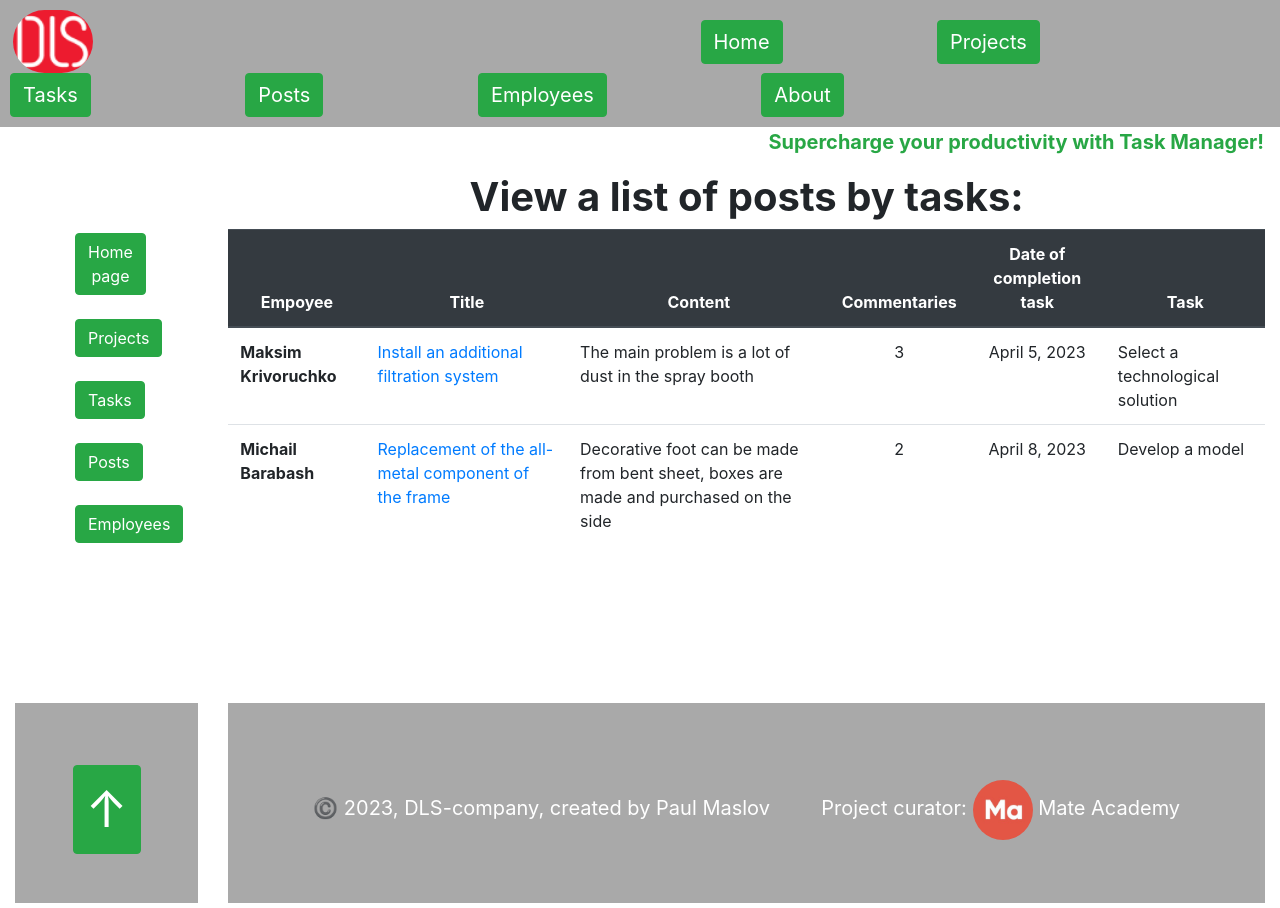
After one commit to Paul-Maslov/factory_task_manager, a Django app: page /post/ in a window 1280 px wide. The commit adds this page. Run offline with Django 4.2, Linux system fonts and the light colour scheme; data comes from the database, SQL or seed files in the repository; both versions use the stored data as it was after the commit.

Commit message:
Added Post&Comentary Views, refactored footer,navigation, settings

```diff
--- a/factory_task_manager/settings.py
+++ b/factory_task_manager/settings.py
@@ -37,6 +37,7 @@ INSTALLED_APPS = [
     "django.contrib.sessions",
     "django.contrib.messages",
     "django.contrib.staticfiles",
+    "crispy_forms",
     "task_manager",
 ]
 
@@ -67,6 +68,8 @@ TEMPLATES = [
         },
     },
 ]
+
+CRISPY_TEMPLATE_PACK = "bootstrap4"
 
 WSGI_APPLICATION = "factory_task_manager.wsgi.application"
 
@@ -102,6 +105,8 @@ AUTH_PASSWORD_VALIDATORS = [
 
 AUTH_USER_MODEL = "task_manager.Employee"
 
+LOGIN_REDIRECT_URL = "/"
+
 # Internationalization
 # https://docs.djangoproject.com/en/4.1/topics/i18n/
 
--- a/factory_task_manager/urls.py
+++ b/factory_task_manager/urls.py
@@ -21,5 +21,6 @@ from django.conf.urls.static import static
 
 urlpatterns = [
     path("admin/", admin.site.urls),
+    path("accounts/", include("django.contrib.auth.urls")),
     path("", include("task_manager.urls", namespace="task_manager")),
 ] + static(settings.STATIC_URL, document_root=settings.STATIC_ROOT)
--- a/static/css/styles.css
+++ b/static/css/styles.css
@@ -1,7 +1,14 @@
+html {
+  scroll-behavior: smooth;
+}
+
 body{
     margin: 0;
     padding: 0;
     box-sizing: border-box;
+
+    --button-height: 100px;
+    --button-width: 100px;
 }
 
 .header{
@@ -11,7 +18,7 @@ body{
 }
 
 .nav{
-     display: inline;
+    display: inline;
 }
 
 .nav__link {
@@ -27,16 +34,24 @@ body{
     padding: 3px;
 }
 
+.logo img{
+    width: 80px;
+    border-radius: 40px;
+}
 
 .footer{
-    height: 80px;
+    padding: 5px;
+    height: 200px;
+    line-height: 200px;
     font-size: 20px;
+    color: white;
     background-color: darkgrey;
     text-align: center;
 }
 
 .footer img{
-    width: 30px;
+    width: 60px;
+    border-radius: 30px;
 }
 
 blockquote{
@@ -84,3 +99,18 @@ blockquote{
 .diploma-location{
     text-align: center;
 }
+
+.scrollTop{
+  content: "&uarr";
+  color:white;
+  width: var(--button-width);
+  height: var(--button-height);
+  border-radius: 5px;
+  background-color: green;
+  position: fixed;
+}
+
+.scrollTop__link {
+  font-size: 50px;
+  color: white;
+}
--- a/task_manager/models.py
+++ b/task_manager/models.py
@@ -26,6 +26,9 @@ class Employee(AbstractUser):
         ordering = ["username"]
         verbose_name = "employee"
         verbose_name_plural = "employees"
+
+    def __str__(self):
+        return f"{self.first_name} {self.last_name}"
 
 
 class Team(models.Model):
@@ -97,6 +100,9 @@ class Task(models.Model):
     class Meta:
         ordering = ["deadline", "priority"]
 
+    def __str__(self):
+        return self.name
+
 
 class Post(models.Model):
     title = models.CharField(max_length=255)
--- a/task_manager/urls.py
+++ b/task_manager/urls.py
@@ -1,13 +1,21 @@
 from django.urls import path, include
 
-from task_manager.views import index, about
-
+from task_manager.views import (
+    index, about,
+    PostListView, PostDetailView,
+    CommentaryCreateView,
+)
 
 urlpatterns = [
     path("", index, name="index"),
     path("about/", about, name="about"),
-
-
+    path("post/", PostListView.as_view(), name="post"),
+    path("post/<int:pk>/", PostDetailView.as_view(), name="post-detail"),
+    path(
+        "post/<int:pk>/comment/",
+        CommentaryCreateView.as_view(),
+        name="post-create-comment"
+    ),
 ]
 
 app_name = "task_manager"
--- a/task_manager/views.py
+++ b/task_manager/views.py
@@ -1,5 +1,10 @@
+from django.contrib.auth.mixins import LoginRequiredMixin
+from django.http import HttpResponseRedirect
 from django.shortcuts import render
+from django.urls import reverse
+from django.views import generic
 
+from task_manager.forms import CommentaryCreateForm
 from task_manager.models import Project, Task, Post, Commentary
 
 
@@ -23,3 +28,44 @@ def index(request):
 
 def about(request):
     return render(request, "task_manager/about.html")
+
+
+class PostListView(generic.ListView):
+    model = Post
+    queryset = Post.objects.select_related(
+        "owner"
+    ).prefetch_related(
+        "commentaries"
+    ).order_by("created_time")
+    paginate_by = 5
+
+
+class PostDetailView(generic.DetailView):
+    context_object_name = "post_detail"
+    model = Post
+    queryset = Post.objects.prefetch_related(
+        "task__assignees__tasks"
+    ).prefetch_related(
+        "commentaries"
+    ).select_related(
+        "owner"
+    ).order_by("created_time")
+
+
+class CommentaryCreateView(generic.CreateView):
+
+    def post(self, request, *args, **kwargs):
+        post_id = kwargs["pk"]
+        post_url = reverse("task_manager:post-detail", kwargs={"pk": post_id})
+        form = CommentaryCreateForm(request.POST)
+
+        if form.is_valid():
+            content = form.cleaned_data["content"]
+
+            if post_id and content:
+                form.instance.user_id = self.request.user.pk
+                form.instance.post_id = post_id
+                self.success_url = post_url
+                return super().form_valid(form)
+
+        return HttpResponseRedirect(post_url)
--- a/templates/base.html
+++ b/templates/base.html
@@ -29,7 +29,7 @@
 
 </head>
 
-<body>
+<body id="page-top">
 
   <blockquote class="text-right mr-3 text-success">
     <strong>Supercharge your productivity with Task Manager!</strong>
@@ -48,13 +48,14 @@
         {% block content %}{% endblock %}
 
         {% block pagination %}
-{#        {% include "includes/pagination.html" %}#}
+          {% include "includes/pagination.html" %}
         {% endblock %}
 
 
       </div>
     </div>
   </div>
+
   {% block footer %}
     {% include "includes/footer.html" %}
   {% endblock %}
--- a/templates/includes/footer.html
+++ b/templates/includes/footer.html
@@ -1,11 +1,28 @@
 {% load static %}
+<div class="container-fluid">
+  <div class="row">
+    <div class="col-sm-2">
       <div class="footer">
-    <p>©️ 2023, DLS-company, created by Paul Maslov</p>
-    <p>
+        <a href="#page-top" class="scrollTop__link btn btn-success">&uarr;</a>
+      </div>
+    </div>
+
+    <div class="col-sm-10">
+      <div class="footer">
+
+        ©️ 2023, DLS-company, created by Paul Maslov &emsp;&emsp;
         Project curator:
         <span>
+          <a href="https://mate.academy/ru">
             <img src="{% static 'images/logo MA.jpg'%}" alt="MA logo">
+          </a>
         </span>
         Mate Academy
-    </p>
+
+
+
       </div>
+    </div>
+  </div>
+
+</div>
--- a/templates/includes/navigation.html
+++ b/templates/includes/navigation.html
@@ -2,13 +2,16 @@
 <div class="header">
 
   <span class="logo">
-    <img src="{% static 'images/logodls.png'%}" alt="DLS logo">
+    <a href="https://dls.ua/">
+      <img src="{% static 'images/logodls.png'%}" alt="DLS logo">
+    </a>
   </span>
 
   <div class="nav">
     <a class="nav__link btn btn-success" href="{% url 'task_manager:index' %}">Home</a>
     <a class="nav__link btn btn-success" href="#">Projects</a>
     <a class="nav__link btn btn-success" href="#">Tasks</a>
+    <a class="nav__link btn btn-success" href="{% url 'task_manager:post' %}">Posts</a>
     <a class="nav__link btn btn-success" href="#">Employees</a>
     <a class="nav__link btn btn-success" href="{% url 'task_manager:about' %}">About</a>
   </div>
--- /dev/null
+++ b/templates/includes/pagination.html
@@ -0,0 +1,17 @@
+{% if is_paginated %}
+  <ul class="pagination">
+    {% if page_obj.has_previous %}
+      <li class="page-item">
+        <a href="?page= {{ page_obj.previous_page_number }}" class="page-link">prev</a>
+      </li>
+    {% endif %}
+    <li class="page-item active">
+      <span class="page-link">{{ page_obj.number }} of {{ paginator.num_pages }}</span>
+    </li>
+    {% if page_obj.has_next %}
+      <li class="page-item">
+        <a href="?page= {{ page_obj.next_page_number }}" class="page-link">next</a>
+      </li>
+    {% endif %}
+  </ul>
+{% endif %}
--- a/templates/includes/sidebar.html
+++ b/templates/includes/sidebar.html
@@ -22,15 +22,8 @@
   <br>
   <li>
     <a
-      href="#" class="btn btn-success" role="button">
+      href="{% url 'task_manager:post' %}" class="btn btn-success" role="button">
       Posts
-    </a>
-  </li>
-  <br>
-  <li>
-    <a
-      href="#" class="btn btn-success" role="button">
-      Commentaries
     </a>
   </li>
   <br>
--- /dev/null
+++ b/templates/task_manager/post_list.html
@@ -0,0 +1,36 @@
+{% extends "base.html" %}
+
+{% block content %}
+  <h1 class="text-center">
+    <strong>View a list of posts by tasks:</strong></h1>
+  <table class="table">
+  <thead class="thead-dark">
+    <tr class="text-center">
+      <th scope="col">Empoyee</th>
+      <th scope="col">Title</th>
+      <th scope="col">Content</th>
+      <th scope="col">Commentaries</th>
+      <th scope="col">Date of completion task</th>
+      <th scope="col">Task</th>
+
+    </tr>
+  </thead>
+  <tbody>
+  {% for post in post_list %}
+    <tr>
+      <th scope="row">
+        {{ post.owner.first_name }} {{ post.owner.last_name }}
+      </th>
+      <td><a href="{%  url "task_manager:post-detail" pk=post.id %}">{{ post.title }}</a></td>
+      <td>{{ post.content }}</td>
+      <td class="text-center">{{ post.commentaries.all.count }}</td>
+      <td class="text-center">{{ post.task.deadline }}</td>
+      <td>{{ post.task.name }}</td>
+
+    </tr>
+  {% endfor %}
+
+
+  </tbody>
+  </table>
+{% endblock %}
```
Also changed, not shown: task_manager/forms.py (added, +9 -0 lines), templates/registration/logged_out.html (added, +7 -0 lines), templates/registration/login.html (added, +24 -0 lines), templates/task_manager/post_detail.html (added, +37 -0 lines), db.sqlite3. Lines whose indentation alone changed are shown as unchanged.
